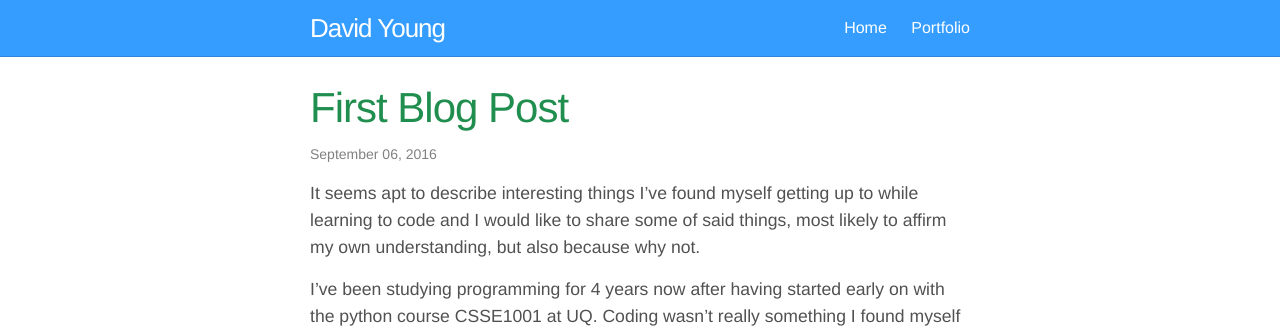
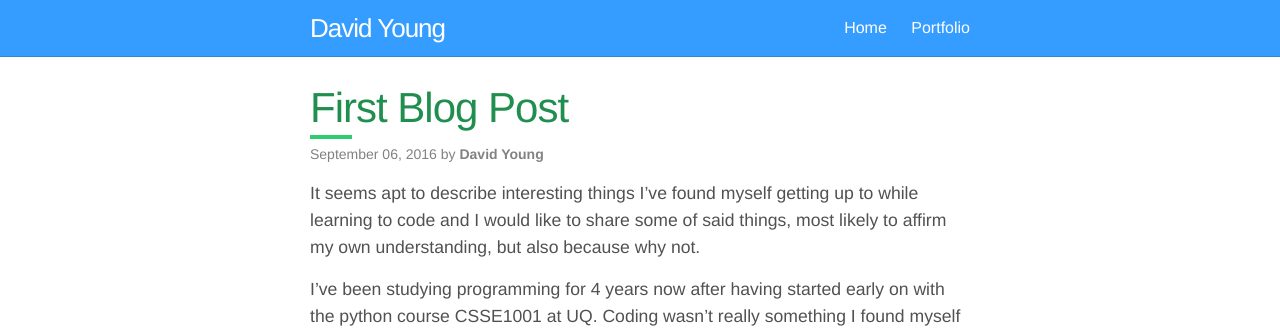
Before and after one commit to dayvidwhy/dayvidwhy.github.io, a Jekyll site: the page built from _posts/2016-09-06-first-blog-post.markdown, in a window 1280 px wide. Shown: the top 328 px of the page. Built offline with Jekyll 4.4.1, drawn with Linux system fonts in a browser that asks for light colours.

Commit message:
Add author to post.

```diff
--- a/_layouts/post.html
+++ b/_layouts/post.html
@@ -27,7 +27,7 @@
     <div class="wrapper">
       <article class="post" itemscope itemtype="http://schema.org/BlogPosting">
         <h1 class="post-title" itemprop="name headline">{{ page.title }}</h1>
-        <p class="post-meta"><time datetime="{{ page.date | date_to_xmlschema }}" itemprop="datePublished">{{ page.date | date: '%B %d, %Y' }}</time></p>
+        <p class="post-meta"><time datetime="{{ page.date | date_to_xmlschema }}" itemprop="datePublished">{{ page.date | date: '%B %d, %Y' }}</time> by <strong itemprop="author">{{ site.title }}</strong></p>
         <div class="post-content" itemprop="articleBody">
           {{ content }}
         </div>
--- a/_sass/_layout.scss
+++ b/_sass/_layout.scss
@@ -215,7 +215,7 @@
 
 .post-link {
     display: block;
-    font-size: 24px;
+    font-size: 30px;
 }
 
 .read-more {
@@ -232,10 +232,21 @@
 }
 
 .post-title {
+    position: relative;
     font-size: 42px;
     letter-spacing: -1px;
     line-height: 1;
     color: $dark-green;
+
+    &::before {
+        position: absolute;
+        content: '';
+        left: 0;
+        bottom: -0.2em;
+        width: 1em;
+        margin-bottom: -2px;
+        border-bottom: 4px solid $light-green;
+    }
 
     @include media-query($on-laptop) {
         font-size: 36px;
```
